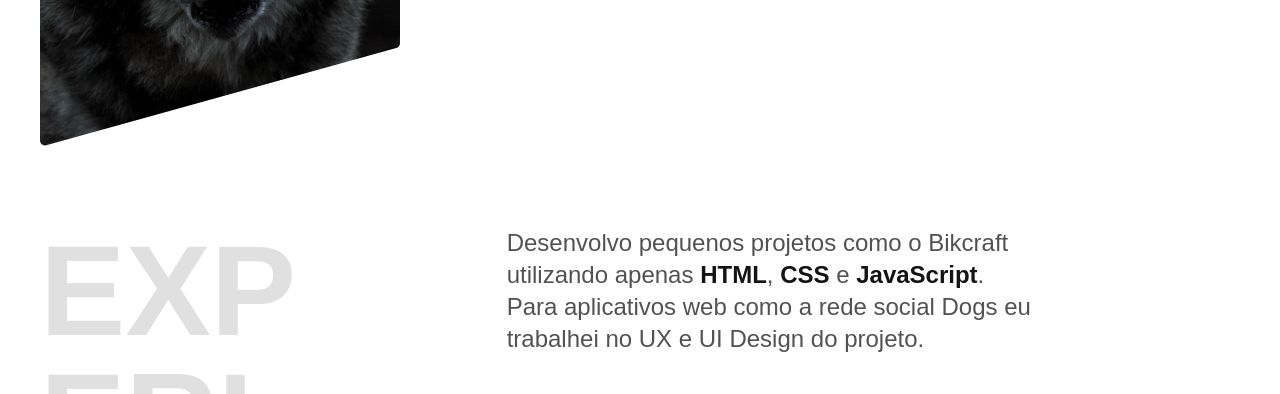
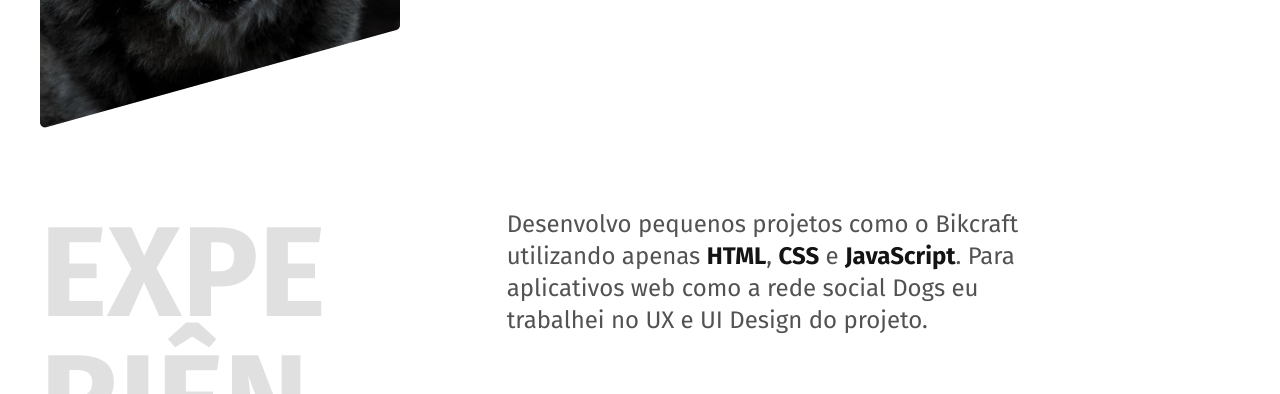
Before and after one commit to phcidro/phcidro.github.io, a plain HTML site: page index.html in a window 1280 px wide. Shown: the part 554-948 px from the top of the page. Drawn offline with Linux system fonts and the light colour scheme.

Commit message:
google fonts

```diff
--- a/index.html
+++ b/index.html
@@ -6,8 +6,12 @@
   <meta name="viewport" content="width=device-width, initial-scale=1.0">
   <link rel="stylesheet" href="./style.css">
   <title>Paulo Cidro Portifólio</title>
-  <meta name="description" content="Desenvolvedor Front-end Localizado em São Paulo.">]
+  <meta name="description" content="Desenvolvedor Front-end Localizado em São Paulo.">
   <link rel="icon" href="./favicon.svg" type="image/svg+xmlgit">
+  <link rel="preconnect" href="https://fonts.googleapis.com">
+  <link rel="preconnect" href="https://fonts.gstatic.com" crossorigin>
+  <link href="https://fonts.googleapis.com/css2?family=Fira+Sans:wght@400;700&display=swap" rel="stylesheet">
+
 </head>
 
 <body>
```
